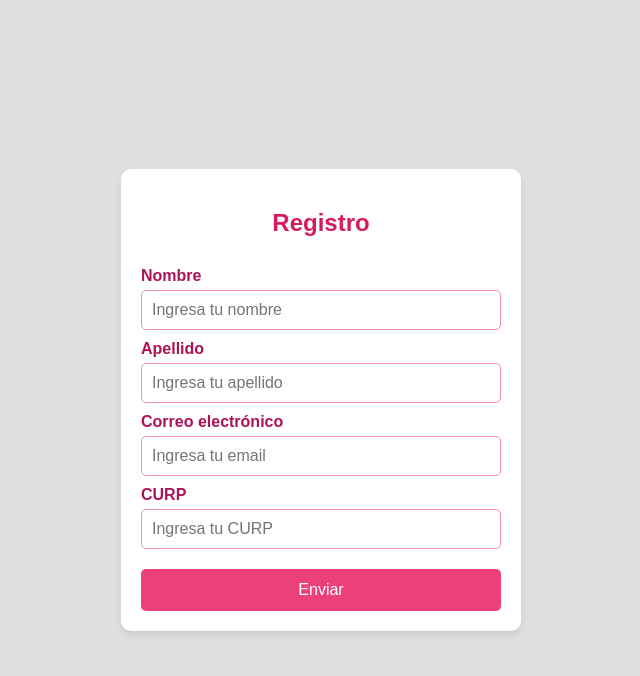
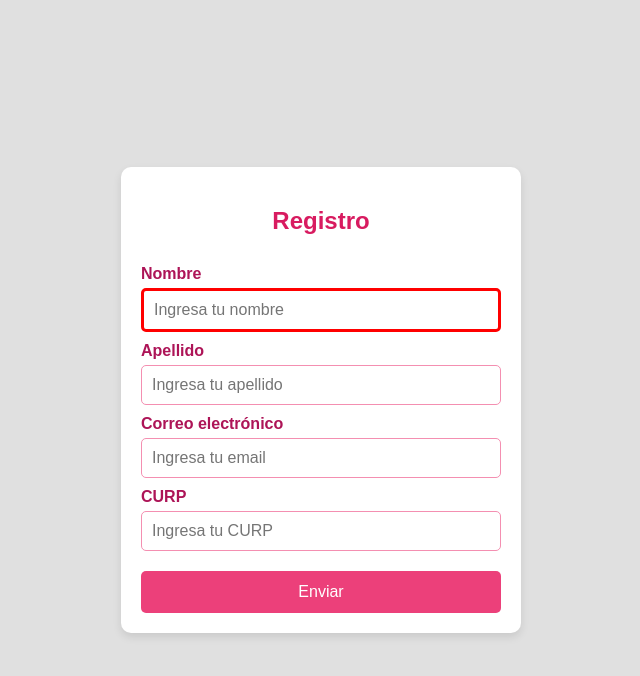
Before and after one commit to YuliSanchez/Form-Validations, a plain HTML site: page src/index.html in a window 1280 px wide. Both pictures are taken after a click on the button "Enviar". Shown: the whole page, without its empty margins (319-959 px from the left). Drawn offline with Linux system fonts and the light colour scheme.

Commit message:
Validamos el valor del input name en el formulario

```diff
--- a/src/css/style.css
+++ b/src/css/style.css
@@ -65,6 +65,9 @@ body {
   background-color: #d81b60;
 }
 
+.invalid-input{
+  border: red solid 3px !important;
+}
 /* Responsivo */
 @media (max-width: 480px) {
   .form {
--- a/src/js/main.js
+++ b/src/js/main.js
@@ -5,14 +5,6 @@ console.log(document); //DOM Document Object Model
 console.log(window);
 
 function main(){
-    console.log("All html are loaded; The Document is fully loaded and parsed!");
-
-    var nombre = document.querySelector('input[name=nombre]');
-    var nombreByID = document.getElementById('nombre');
-
-    console.log(nombre);
-    console.log(nombreByID);
-
     //Subscripciones a eventos
     var buttonSendInfo = document.querySelector('#sendInfo');
     if(buttonSendInfo){ //Validar que existe el botón enviar
@@ -22,12 +14,40 @@ function main(){
 
 function sendInfo(){
     console.log('click');
-    //Validar la información de todo el formulario
+    /*La función send tiene la responsabilidad de enviar la información
+      pero tiene que validad la consistencia de la información*/
+
+    //Qué? Validar Formulario
+    //Cómo? Implementar un validador
+    //Validar que existe el botón de enviar información
+    /*1.- Obtener los datos/ inputs del formulario
+      2.- Validarlos
+      3.- Evaluar que hacer con el resultado de la validación IsValidForm true|false]*/
+
     var form = document.querySelector('.form');
     console.log(form);
     if(form){
+        //1
         var formInputs = document.querySelectorAll("input");
         console.log(formInputs);
+        //Validar los inputs
+        //Validar Nombre: Debe tener por lo menos 3 caracteres y y no contener caracteres especiales
+        var inputName = form.querySelector('input[name=nombre]');
+        var isValidName = true;
+        if(inputName){
+            var valueName = inputName.value;
+            if(valueName.length < 3)
+                isValidName = false;
+            var containsSpecialChars = /[^a-zA-Z\s]/.test(valueName);
+            if(containsSpecialChars)
+                isValidName = false;
+
+            if(!isValidName){
+                inputName.classList.add('invalid-input');
+            }else{
+                inputName.classList.remove('invalid-input')
+            }
+        }
     }
 }
 
```
